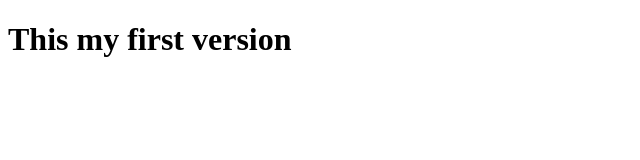
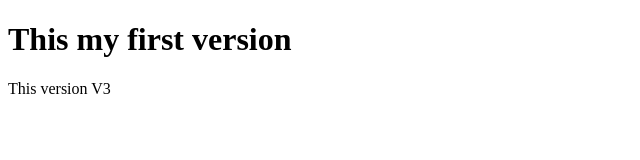
Before and after one commit to abhijeeth12/TPDS-PRACTICE, a plain HTML site: page index.html in a window 1280 px wide. Shown: the whole page, without its empty margins (0-640 px from the left). Drawn offline with Linux system fonts and the light colour scheme.

Commit message:
This is V3 version

```diff
--- a/index.html
+++ b/index.html
@@ -7,5 +7,6 @@
 </head>
 <body>
     <h1>This my first version</h1>
+    <p>This version V3</p>
 </body>
 </html>
```
